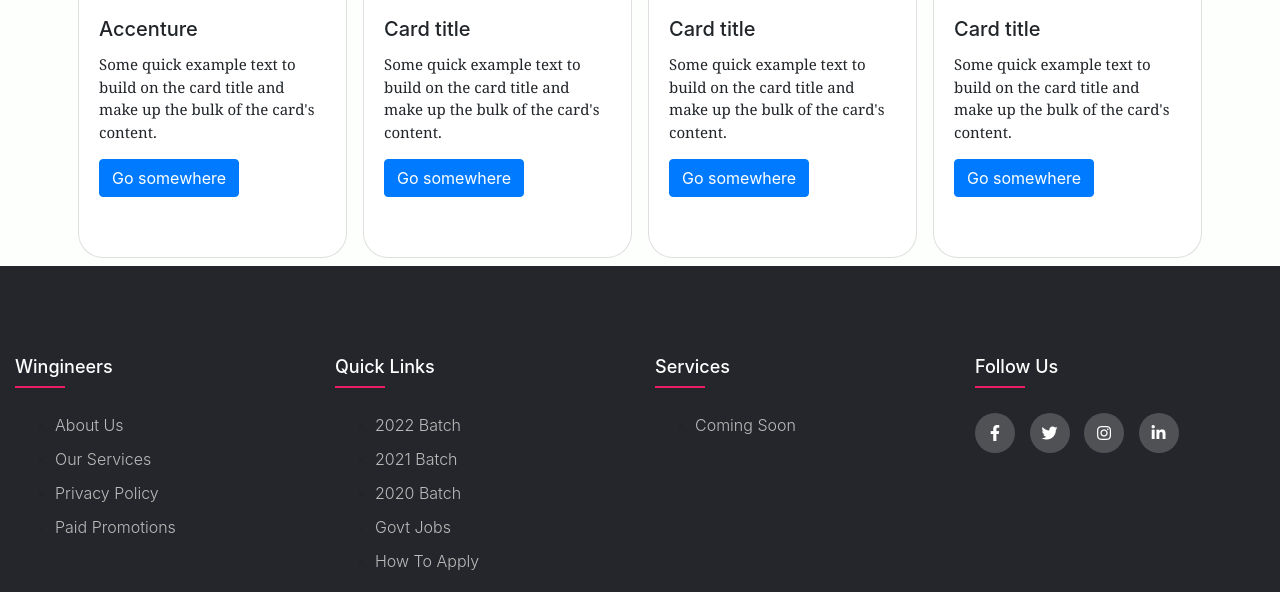
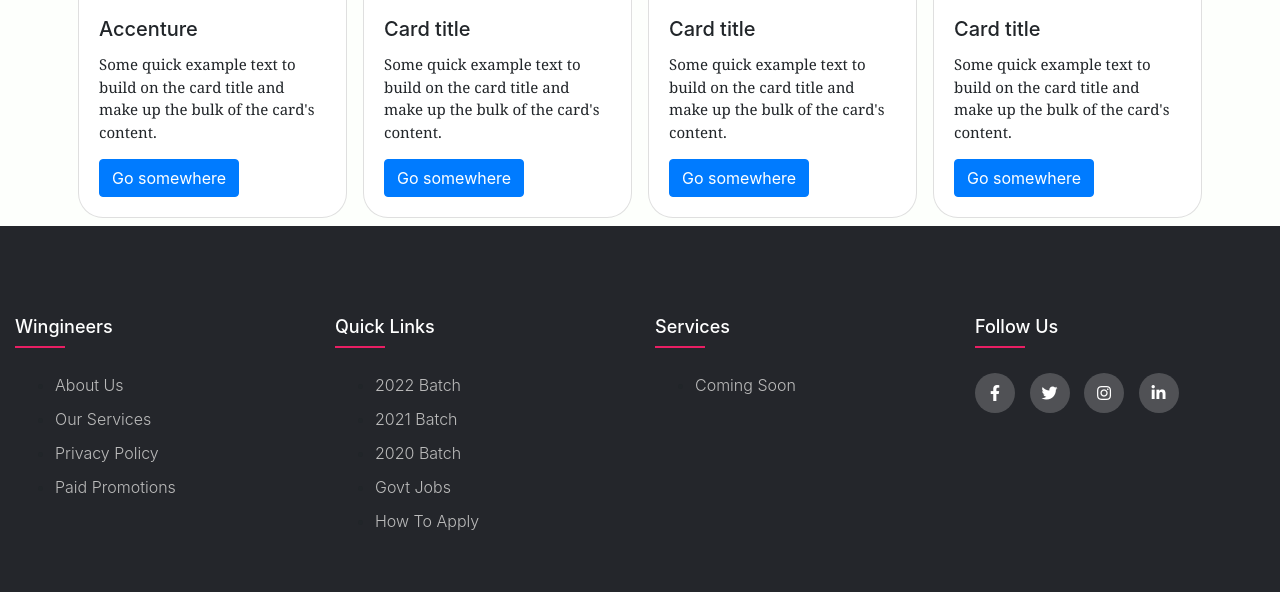
Before and after one commit to VibhavSonkewara/vi, a plain HTML site: page govt.html in a window 1280 px wide. Shown: the part 341-933 px from the top of the page. Drawn offline with nearby package versions, Linux system fonts and the light colour scheme.

Commit message:
Update style.css

```diff
--- a/style.css
+++ b/style.css
@@ -7,7 +7,7 @@
 
 #bg1{background-color: aliceblue;}
 #bg2{background: #4070f445;}
-.card-body{height: 260px;}
+/* .card-body{height: 260px;} */
    .slide-content{
          margin: 0 40px;
          overflow: hidden;
```
